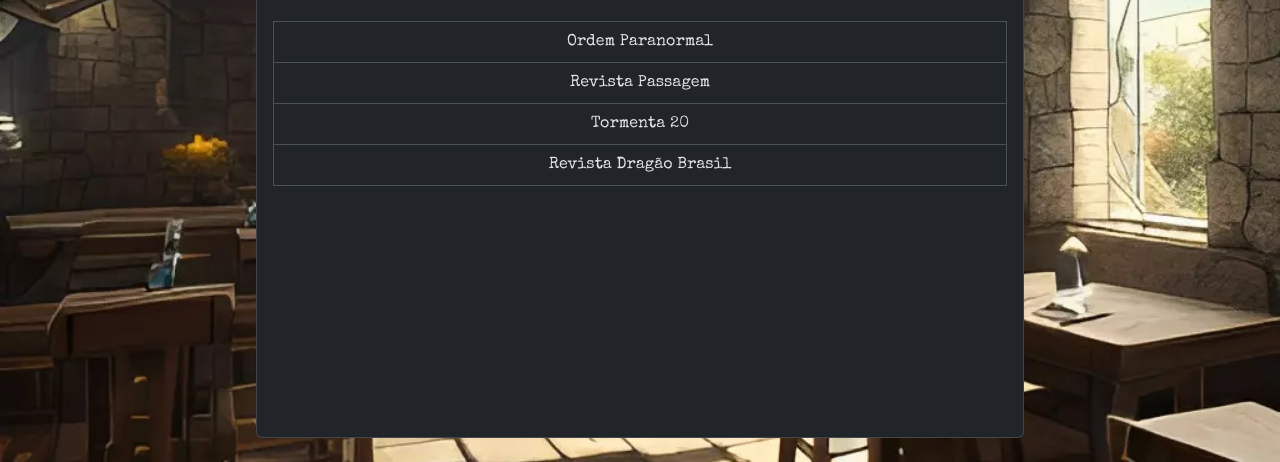
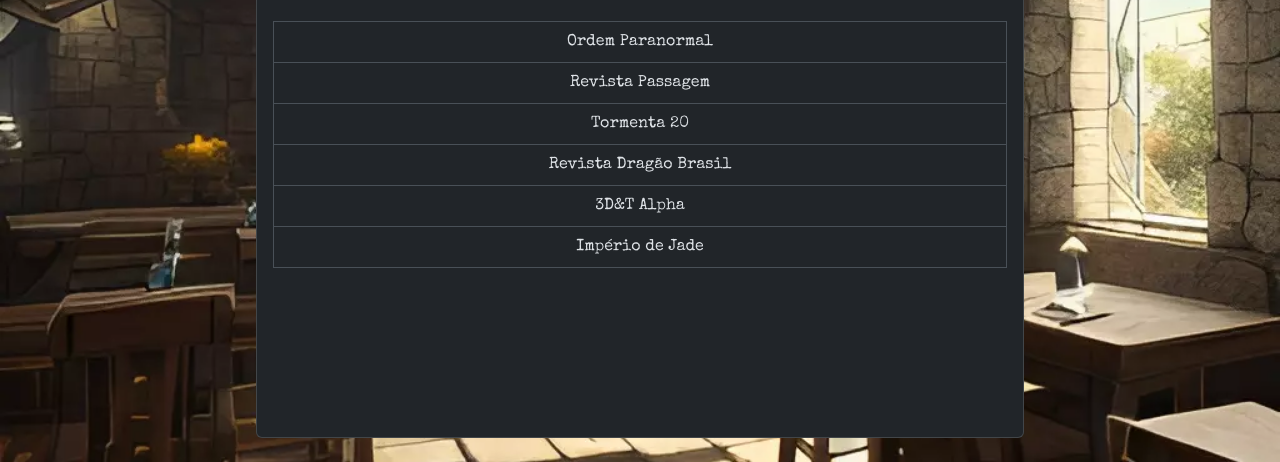
Before and after one commit to J0V1R0/Biblioteca, a plain HTML site: page index.html in a window 1280 px wide. Shown: the part 338-800 px from the top of the page. Drawn offline with nearby package versions, Linux system fonts and the light colour scheme.

Commit message:
Update index.html

```diff
--- a/index.html
+++ b/index.html
@@ -61,7 +61,10 @@
                         class="list-group-item list-group-item-action rounded-0"> Tormenta 20</a>
                     <a href="https://drive.google.com/drive/folders/1P-qvR0bTfDMdMOr0HcoRu5_dPCiDvdfI?usp=sharing"
                         class="list-group-item list-group-item-action rounded-0"> Revista Dragão Brasil</a>
-
+                    <a href="https://drive.google.com/drive/folders/1e6TCSVsZ3Yft_CXDnHoYrrTqmenLp3fn?usp=sharing"
+                        class="list-group-item list-group-item-action rounded-0">3D&T Alpha</a>
+                    <a href="https://drive.google.com/drive/folders/1QU8AwEBKkuFmfaF_-w6LOVSxpdFfPhYN?usp=sharing"
+                        class="list-group-item list-group-item-action rounded-0">Império de Jade</a>
 
                     <!--<a href="#" class="list-group-item list-group-item-action rounded-0"></a>-->
                 </div>
```
